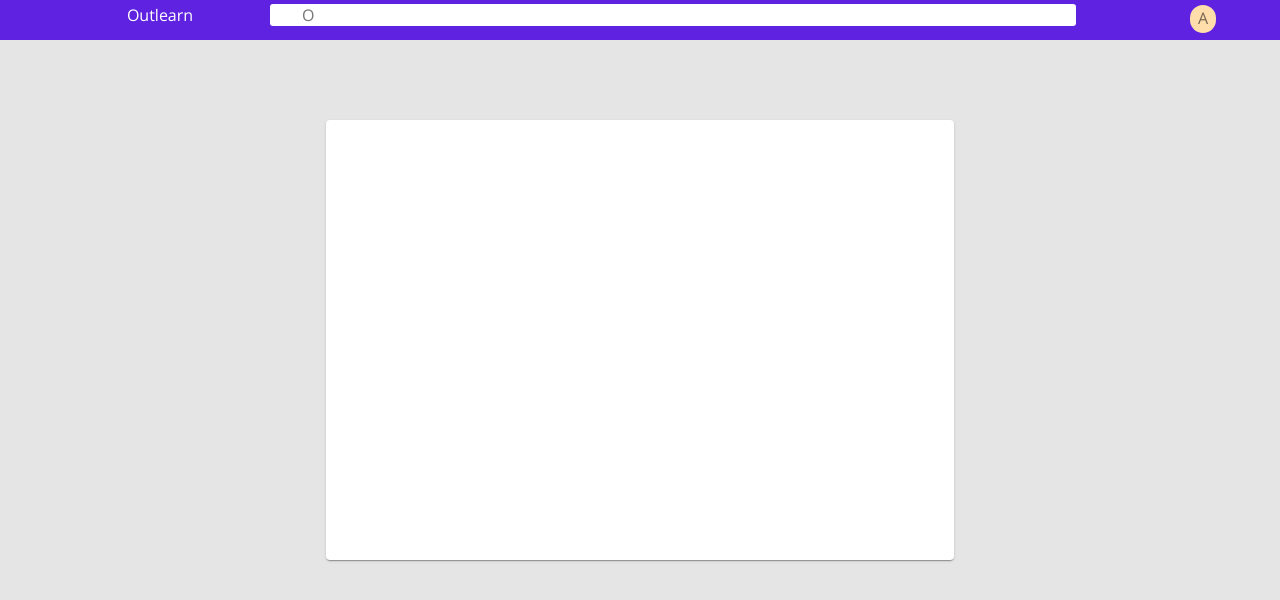
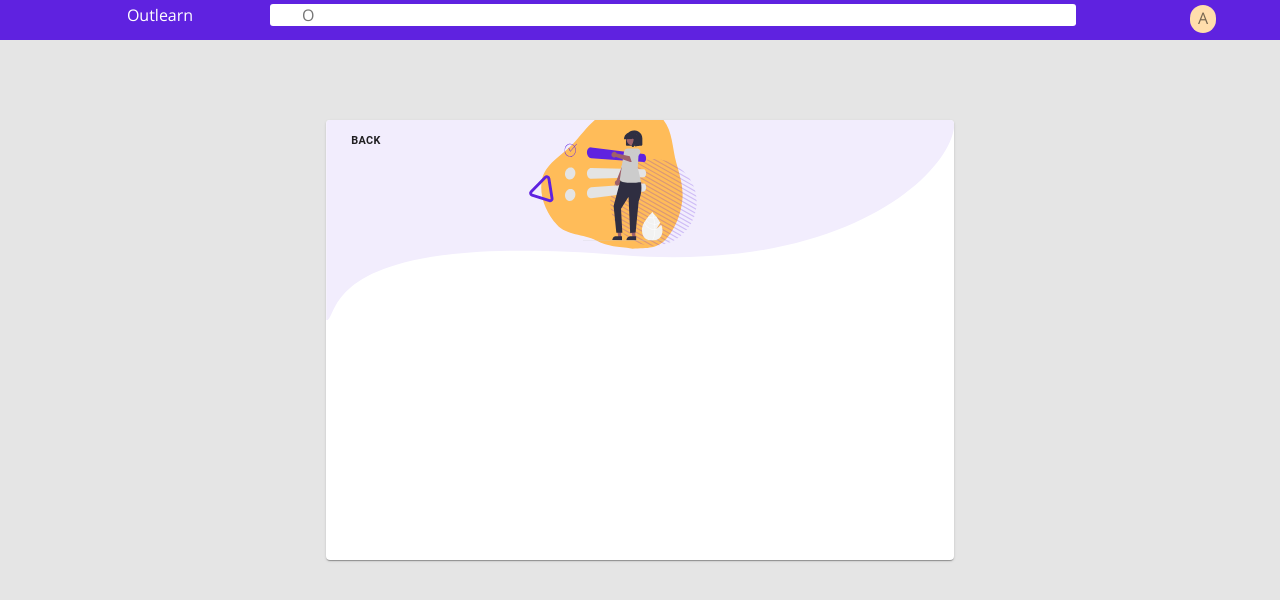
Before and after one commit to outlearn9/outlearn-frontend, a React (Create React App) app: page / in a window 1280 px wide. Shown: the top 600 px of the page. Built offline with nearby package versions, Linux system fonts and the light colour scheme.

Commit message:
--initial onbaording screen design

```diff
--- a/src/App.js
+++ b/src/App.js
@@ -1,6 +1,6 @@
 import logo from './logo.svg';
 import './App.css';
-import './font.css';
+import './Assets/Fonts/font.css';
 import Home from './Modules/HomeContainer/Home';
 
 function App() {
--- /dev/null
+++ b/src/Assets/Fonts/font.css
@@ -0,0 +1,5 @@
+@font-face {
+    font-family: 'OpenSans';
+    src: local('OpenSans'),
+         url('./Open_Sans/OpenSans-Regular.ttf') format('truetype')
+}
--- a/src/Modules/CardComponent/CardComponent.css
+++ b/src/Modules/CardComponent/CardComponent.css
@@ -10,3 +10,20 @@
     height: 400px;
 
 }
+
+.img1 img{
+    position: relative;
+    bottom: 28vh;
+    width: 204px;
+    left: 14vw;
+}
+
+.button-back{
+position: absolute;
+}
+
+.button-back span{
+
+    font-weight: bold;
+    font-size: smaller;
+}
--- a/src/Modules/CardComponent/CardComponent.js
+++ b/src/Modules/CardComponent/CardComponent.js
@@ -1,5 +1,7 @@
 import React from 'react';
 import './CardComponent.css';
+import Img1 from '../../Assets/SVG/img1.svg';
+import Img2 from '../../Assets/SVG/img2.svg';
 import { makeStyles } from '@material-ui/core/styles';
 import Card from '@material-ui/core/Card';
 import CardActions from '@material-ui/core/CardActions';
@@ -31,12 +33,19 @@ const CardComponent = () => {
     return (
         <div className='main-body'>
             <Card className={classes.root}>
+            <CardActions className='button-back'>
+                    <Button size="small">Back</Button>
+                </CardActions>
                 <CardContent className='card-content'>
+                    <div style={{ margin: -16 }}>
+                        <img src={Img2} alt='img 2' />
+                    </div>
+                    <div className='img1'>
+                        <img src={Img1} alt='img 1' />
+                    </div>
 
                 </CardContent>
-                {/* <CardActions>
-                    <Button size="small">Learn More</Button>
-                </CardActions> */}
+
             </Card>
         </div>
     );
--- a/src/font.css
+++ /dev/null
@@ -1,5 +0,0 @@
-@font-face {
-    font-family: 'OpenSans';
-    src: local('OpenSans'),
-         url('./Assets/Fonts/Open_Sans/OpenSans-Regular.ttf') format('truetype')
-}
```
Also changed, not shown: src/Assets/SVG/img1.svg (added), src/Assets/SVG/img2.svg (added).
